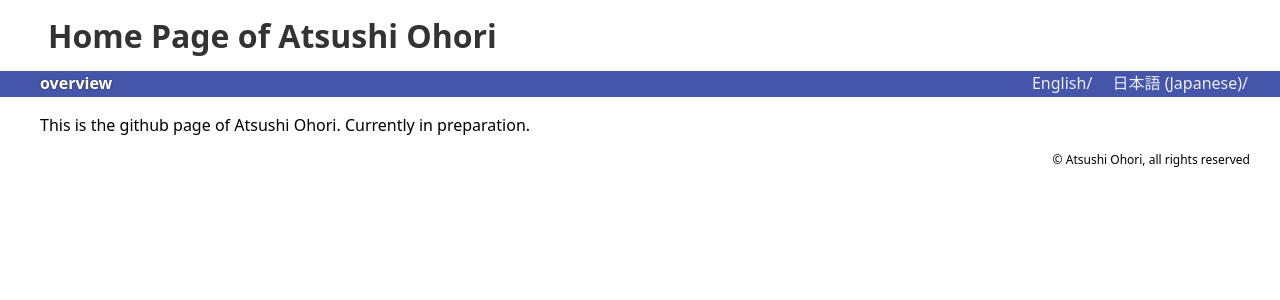
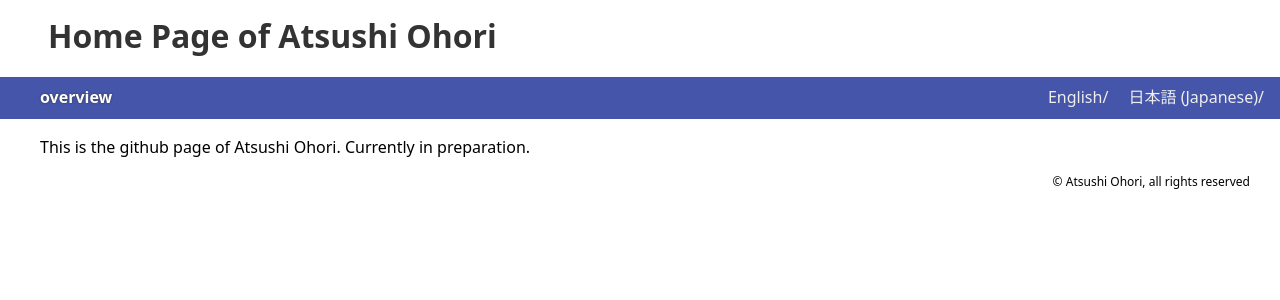
Before and after one commit to AtsushiOhori/AtsushiOhori.github.io, a Jekyll site: the page built from docs/en/index.md, in a window 1280 px wide. Shown: the top 300 px of the page. Built offline with Jekyll 4.4.1, drawn with Linux system fonts in a browser that asks for light colours; our own code applies the rules of GitHub Pages for plain Markdown files.

Commit message:
adjust padding in main.scss

```diff
--- a/docs/_sass/main.scss
+++ b/docs/_sass/main.scss
@@ -53,10 +53,7 @@ header#page_header span {
 }
 header#page_header nav ul {
   display: block;
-  margin-top: 0em;
-  margin-left: 0em;
-  padding-left: 1.5em;
-  padding-right: 1em;
+  padding: 8px 0px 8px 1.5em;
   background-color: $headerBgColor;
 }
 header#page_header nav ul li {
```
